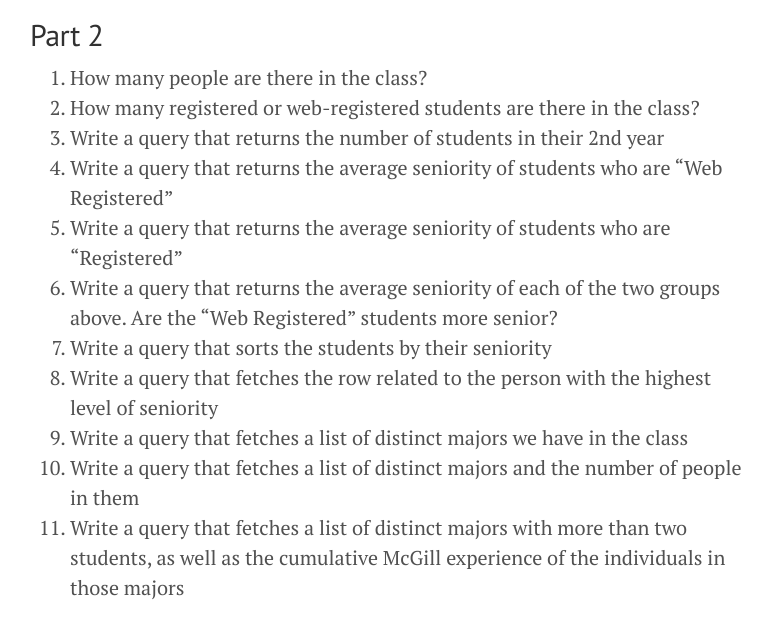
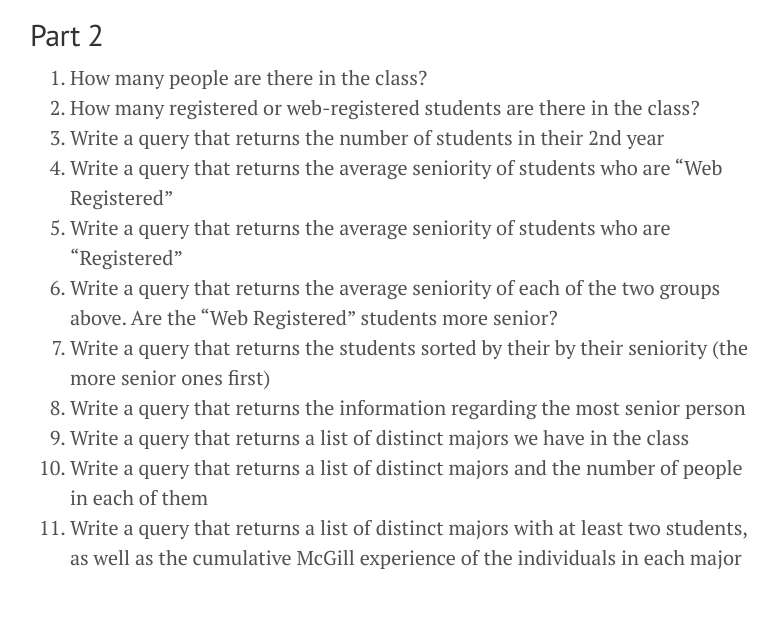
Before and after one commit to retrography/data-management, a Jekyll site: the page built from exercises/exercise_01.markdown, in a window 1280 px wide and 900 px high, scrolled down 1836 px, cut to the strip 277-900 px from the top of the window. Shown: the whole strip, without its empty margins (250-1029 px from the left). Built offline with Jekyll 4.4.1, drawn with Linux system fonts in a browser that asks for light colours; Markdown is read by kramdown in place of the engine named in the settings; after the commit the page ends 2706 px from its top, so only the background shows below that.

Commit message:
minor exercise corrections

```diff
--- a/exercises/exercise_01.markdown
+++ b/exercises/exercise_01.markdown
@@ -58,8 +58,8 @@ Now check your email and save the `.csv` file you have received. This is the lis
 4. Write a query that returns the average seniority of students who are "Web Registered"
 5. Write a query that returns the average seniority of students who are "Registered"
 6. Write a query that returns the average seniority of each of the two groups above. Are the "Web Registered" students more senior?
-7. Write a query that sorts the students by their seniority
-8. Write a query that fetches the row related to the person with the highest level of seniority
-9. Write a query that fetches a list of distinct majors we have in the class
-10. Write a query that fetches a list of distinct majors and the number of people in them
-11. Write a query that fetches a list of distinct majors with more than two students, as well as the cumulative McGill experience of the individuals in those majors
+7. Write a query that returns the students sorted by their by their seniority (the more senior ones first)
+8. Write a query that returns the information regarding the most senior person
+9. Write a query that returns a list of distinct majors we have in the class
+10. Write a query that returns a list of distinct majors and the number of people in each of them
+11. Write a query that returns a list of distinct majors with at least two students, as well as the cumulative McGill experience of the individuals in each major
```
